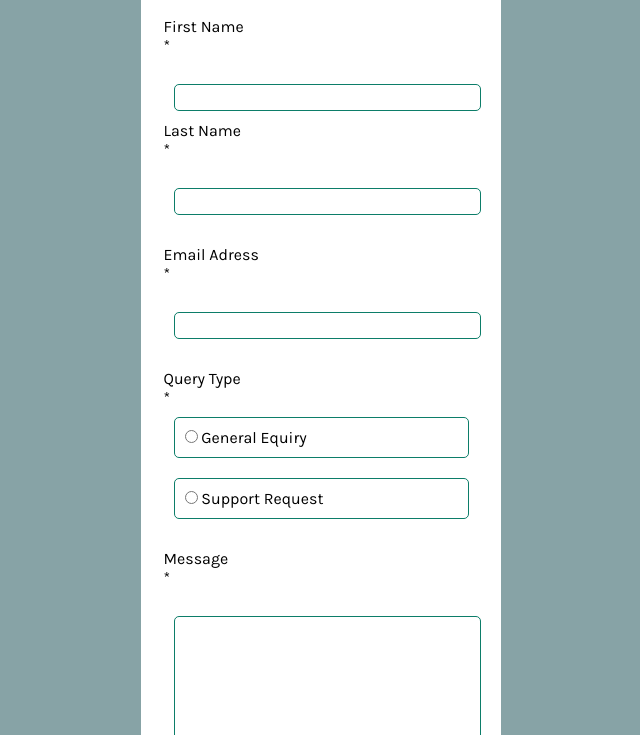
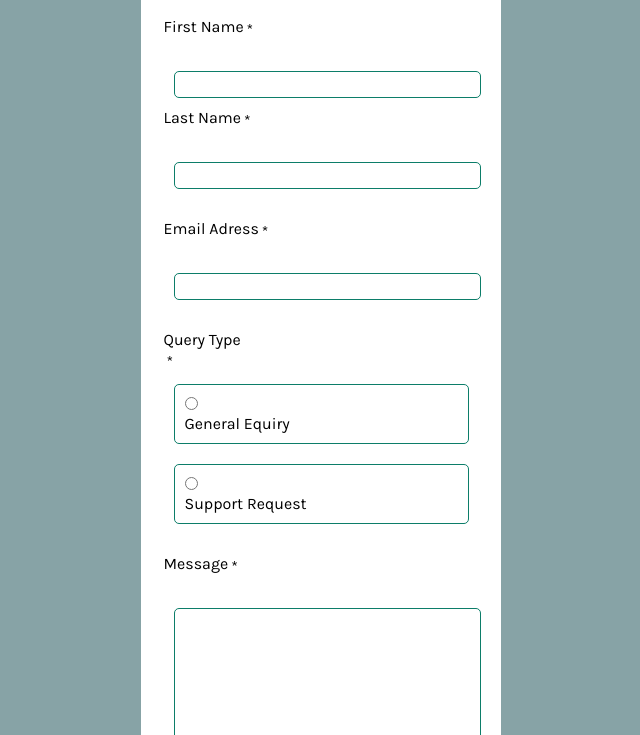
Before and after one commit to Avantiermv/contact-form-main, a plain HTML site: page index.html in a window 1280 px wide. Shown: the part 65-800 px from the top of the page, without its empty margins (319-959 px from the left). Drawn offline with Linux system fonts and the light colour scheme.

Commit message:
Tenth commit of this project.
I just changed the position of the spans in the html.

```diff
--- a/index.html
+++ b/index.html
@@ -13,25 +13,21 @@
     <div id="content">
       <h1>Contact Us</h1>
       <div id="name">
-        <label for="firstname">First Name</label>
-        <span>*</span>
+        <label for="firstname">First Name<span>*</span></label>
         <br>
         <input type="text" name="firstname" id="firstname" minlength="2" maxlength="11" pattern="[A-Za-záàâãéèêíïóôõöúçñÁÀÂÃÉÈÍÏÓÔÕÖÚÇÑ ]+$" required="required">
         <br>
-        <label for="lastname">Last Name</label>
-        <span>*</span>
+        <label for="lastname">Last Name<span>*</span></label>
         <br>
         <input type="text" name="lastname" id="lastname" required>
       </div>
       <div id="email">
-        <label for="emailadress">Email Adress</label>
-        <span>*</span>
+        <label for="emailadress">Email Adress<span>*</span></label>
         <br>
         <input type="email" name="emailaddress" id="emailaddress" required>
       </div>
       <div id="querytype">
-        <p>Query Type</p>
-        <span>*</span>
+        <p>Query Type<span>*</span></p>
         <div class="radiobox">
           <input type="radio" name="querytype" id="generalenquiry" required>
           <label for="generalenquiry">General Equiry</label>
@@ -42,8 +38,7 @@
         </div>
       </div>
       <div id="msgbox">
-        <label for="messagebox">Message</label>
-        <span>*</span>
+        <label for="messagebox">Message<span>*</span></label>
         <br>
         <textarea name="messagebox" id="messagebox" required></textarea>
       </div>
--- a/style.css
+++ b/style.css
@@ -86,8 +86,13 @@ input#emailaddress{
     border-color: var(--green);
 }
 
+label{
+    display: flex;
+}
+
 span{
     display: block;
+    margin: 3px;
 }
 
 div#querytype{
```
